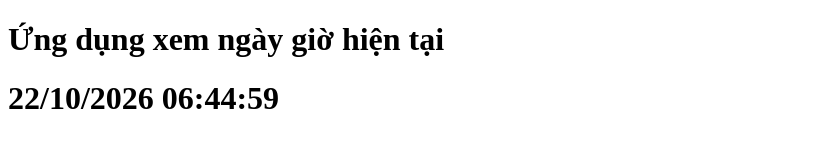
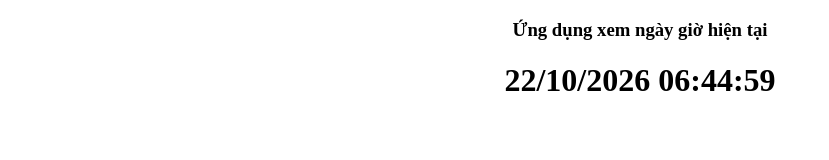
Before and after one commit to anhkhoa1597/ngay-gio-vietnam, a plain HTML site: page index.html in a window 1280 px wide. Shown: the whole page, without its empty margins (0-829 px from the left). Drawn offline with Linux system fonts and the light colour scheme.

Commit message:
update giao diện

```diff
--- a/app.js
+++ b/app.js
@@ -1,5 +1,7 @@
 const datetimeHTML = document.querySelector("#datetime");
 let datetime = new Date();
+datetimeHTML.innerHTML =
+  datetime.toLocaleDateString("vi-VN") + " " + datetime.toLocaleTimeString("vi-VN");
 setInterval(() => {
   datetime = new Date();
   datetimeHTML.innerHTML =
--- a/index.html
+++ b/index.html
@@ -3,10 +3,18 @@
   <head>
     <meta charset="UTF-8" />
     <meta name="viewport" content="width=device-width, initial-scale=1.0" />
-    <title>Document</title>
+    <title>Ngày Giờ Việt Nam</title>
+    <style>
+      h3 {
+        text-align: center;
+      }
+      #datetime {
+        text-align: center;
+      }
+    </style>
   </head>
   <body>
-    <h1>Ứng dụng xem ngày giờ hiện tại</h1>
+    <h3>Ứng dụng xem ngày giờ hiện tại</h3>
     <h1 id="datetime"></h1>
     <script src="app.js"></script>
   </body>
```
